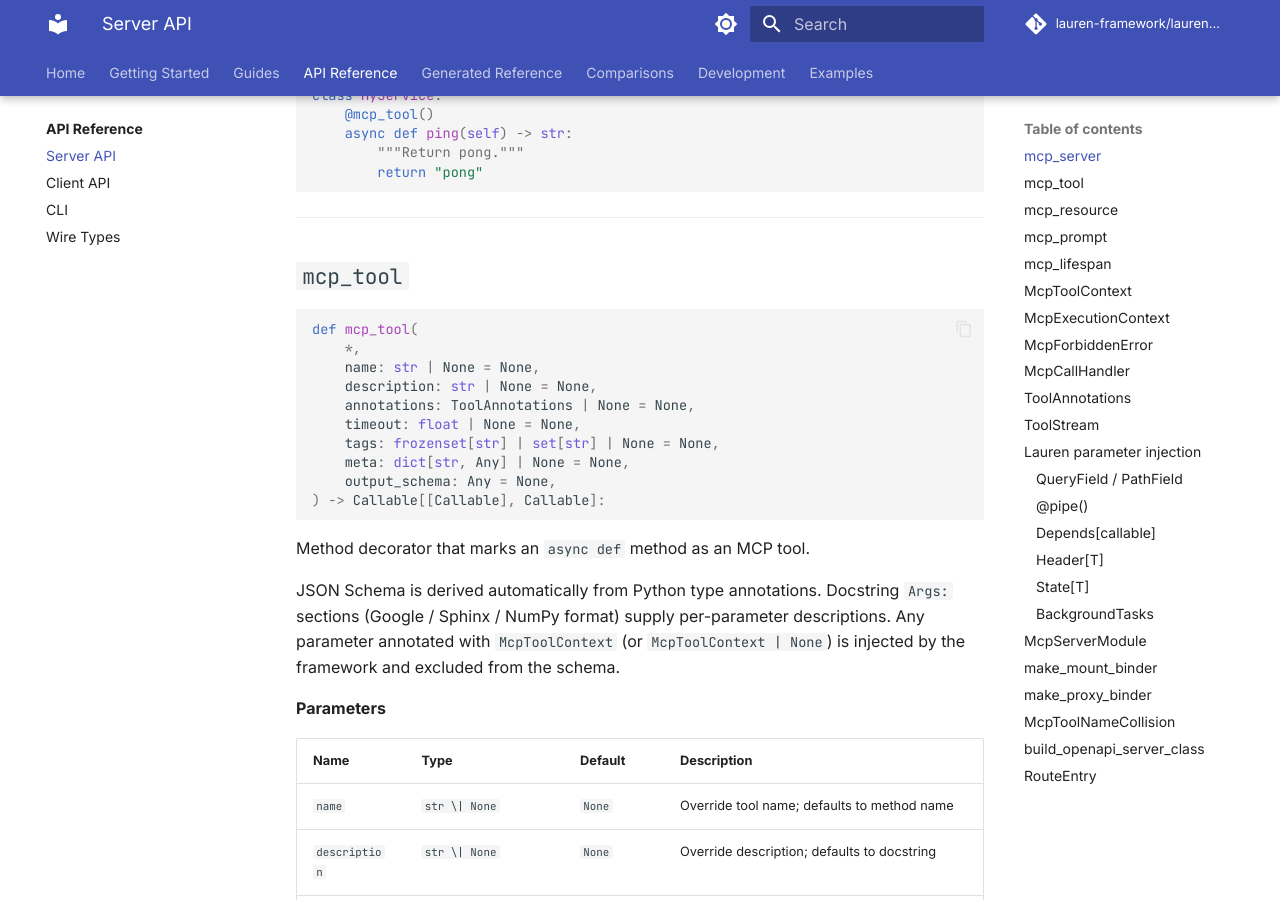
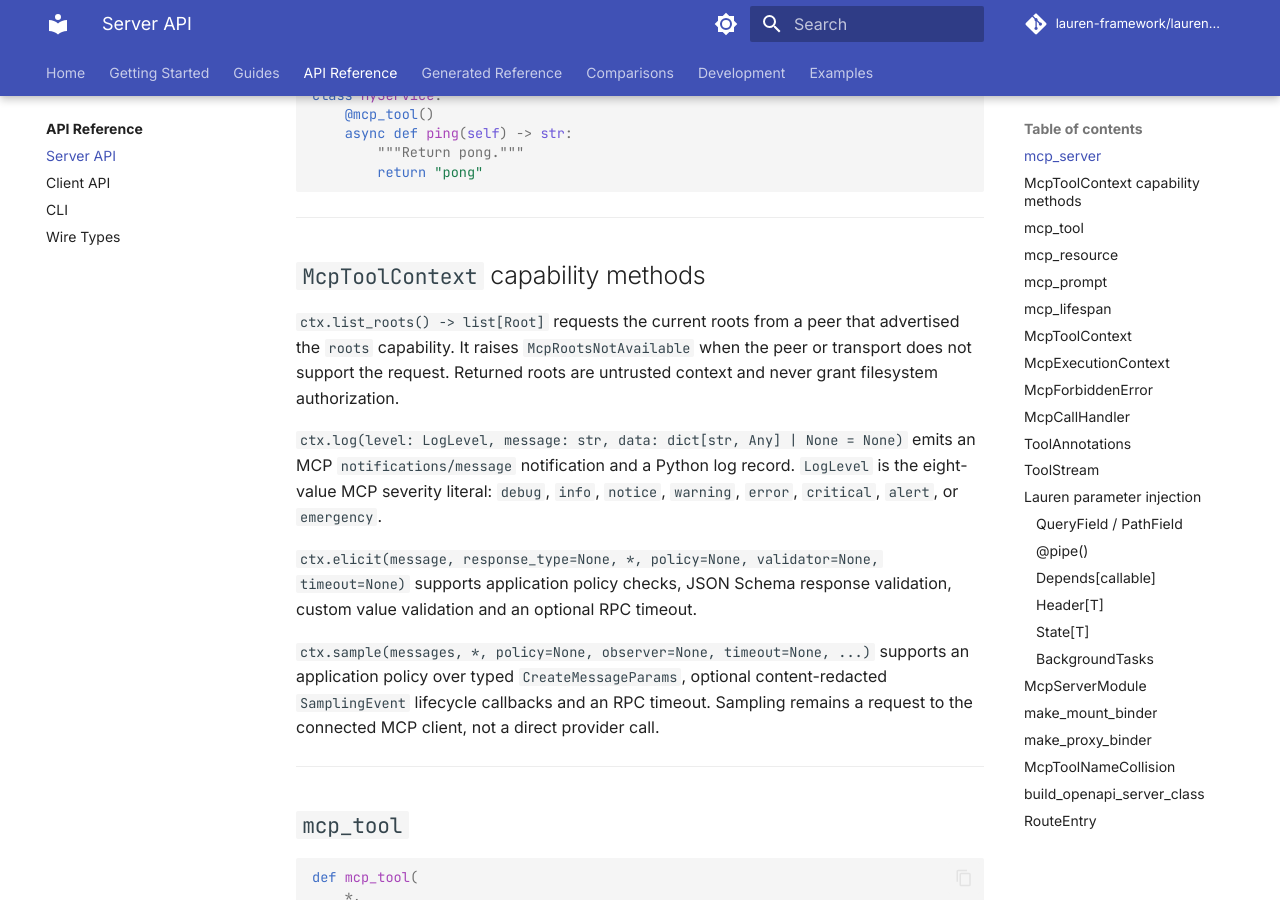
Before and after one commit to lauren-framework/lauren-mcp, an MkDocs documentation site: the page built from docs/reference/server.md, in a window 1280 px wide and 900 px high, scrolled down 1117 px. Built offline with MkDocs 1.6.1 and Material for MkDocs 9.7.7, drawn with Linux system fonts in a browser that asks for light colours; comment, search, counter and statistics services are not loaded; the version menu is left out.

Commit message:
docs: reference roots logging elicitation and sampling APIs

````diff
--- a/docs/reference/server.md
+++ b/docs/reference/server.md
@@ -43,6 +43,29 @@ class MyService:
         """Return pong."""
         return "pong"
 ```
+
+---
+
+## `McpToolContext` capability methods
+
+`ctx.list_roots() -> list[Root]` requests the current roots from a peer that
+advertised the `roots` capability. It raises `McpRootsNotAvailable` when the
+peer or transport does not support the request. Returned roots are untrusted
+context and never grant filesystem authorization.
+
+`ctx.log(level: LogLevel, message: str, data: dict[str, Any] | None = None)`
+emits an MCP `notifications/message` notification and a Python log record.
+`LogLevel` is the eight-value MCP severity literal: `debug`, `info`,
+`notice`, `warning`, `error`, `critical`, `alert`, or `emergency`.
+
+`ctx.elicit(message, response_type=None, *, policy=None, validator=None,
+timeout=None)` supports application policy checks, JSON Schema response
+validation, custom value validation and an optional RPC timeout.
+
+`ctx.sample(messages, *, policy=None, observer=None, timeout=None, ...)`
+supports an application policy over typed `CreateMessageParams`, optional
+content-redacted `SamplingEvent` lifecycle callbacks and an RPC timeout.
+Sampling remains a request to the connected MCP client, not a direct provider call.
 
 ---
 
````
